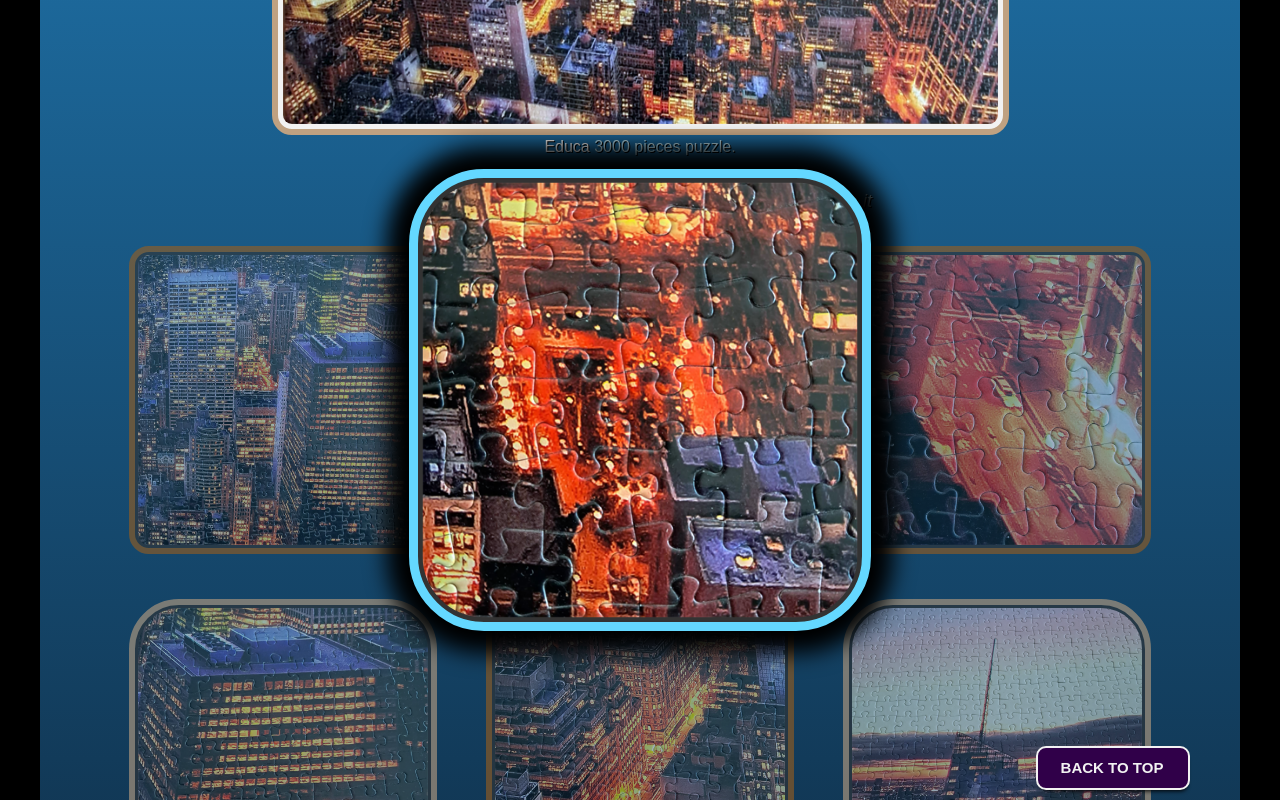
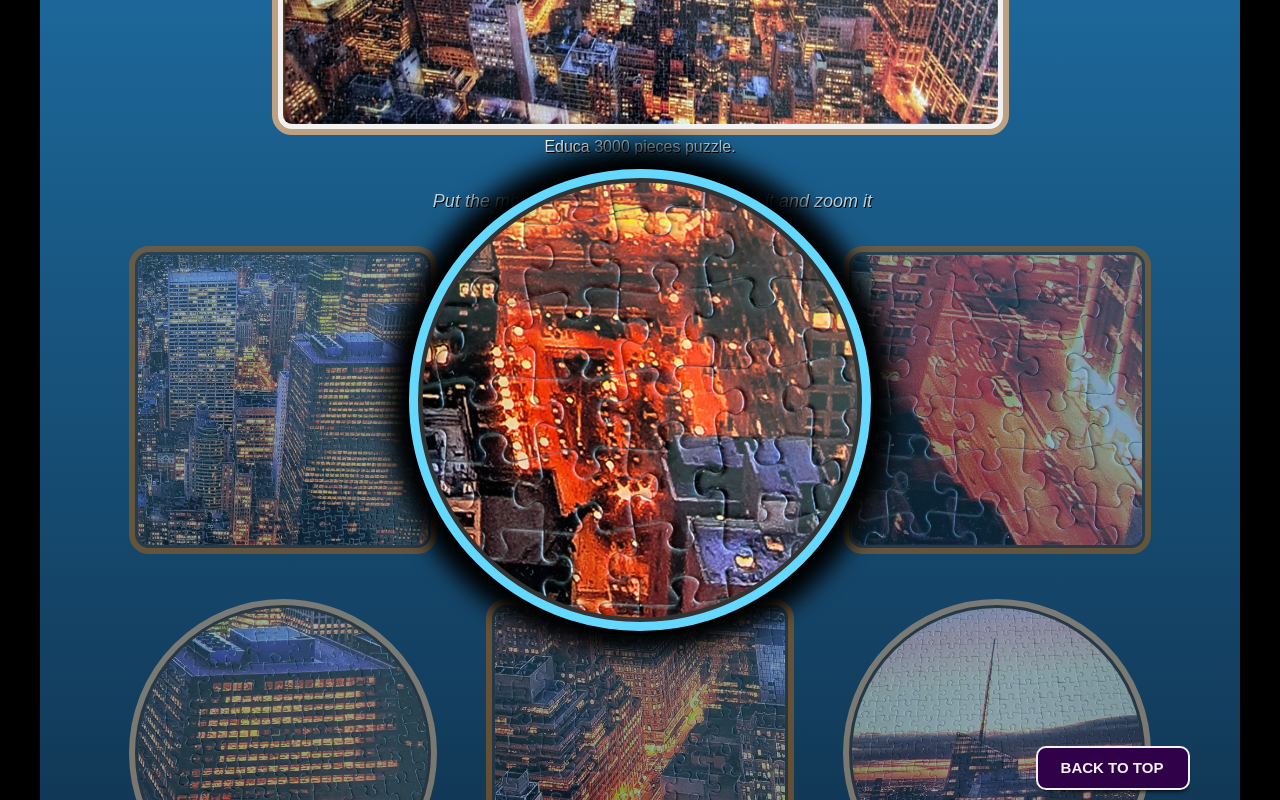
Before and after one commit to NelsonLira/css3_final_project, a plain HTML site: page manhattan.html in a window 1280 px wide. In both pictures the pointer is over the picture 640 px from the left and 399 px from the top of the page. Drawn offline with Linux system fonts and the light colour scheme.

Commit message:
third commit

```diff
--- a/css/styles.css
+++ b/css/styles.css
@@ -215,7 +215,11 @@ main p {
 .flex img:nth-child(even){
     border:6px solid #bfa181;
     background-color: #333;
-    border-radius: 50px;
+    border-radius: 100%;
+}
+
+.flex img:nth-child(even):hover{
+    border-radius: 100%;
 }
 
 
```
Also changed, not shown: lighthouse.html (+1 -1 lines).
